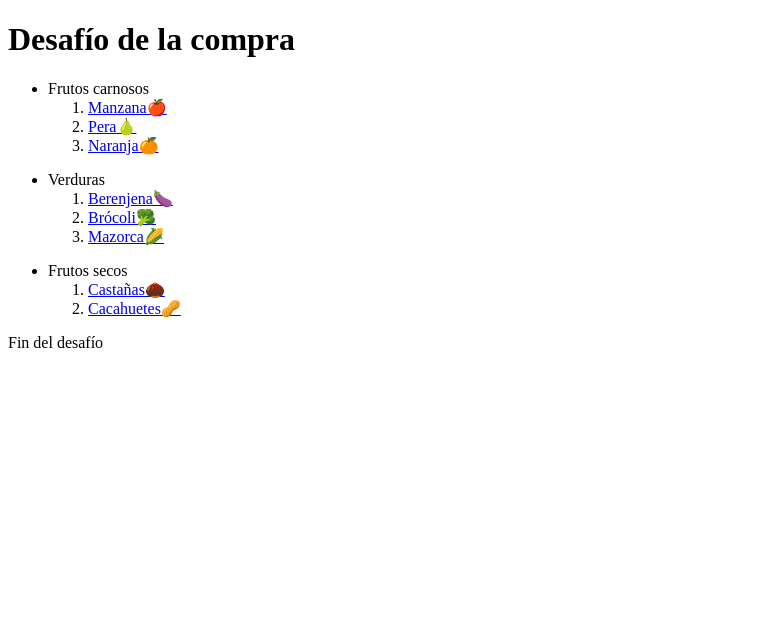
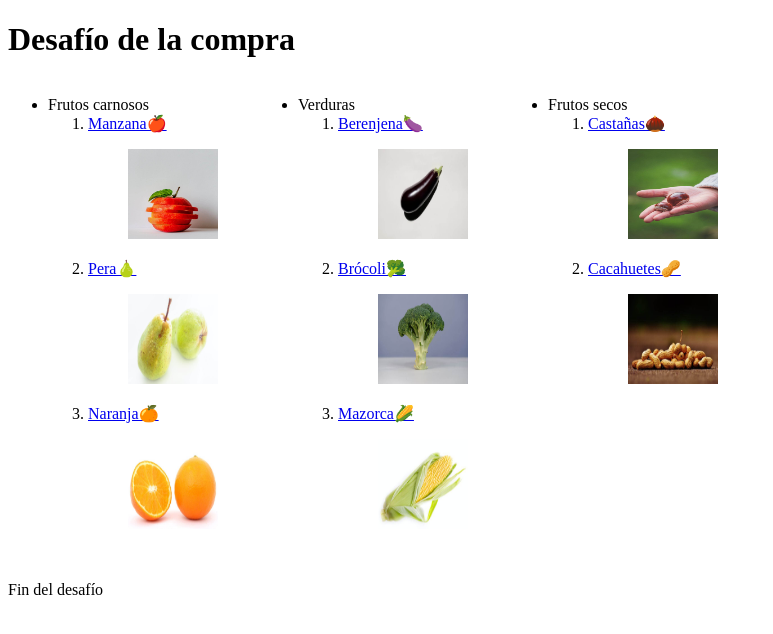
Before and after one commit to Rebbun/HTMLyCSSdefinitivo, a plain HTML site: page claseIndex/list.html in a window 1280 px wide. Shown: the whole page, without its empty margins (0-773 px from the left). Drawn offline with Linux system fonts and the light colour scheme.

Commit message:
Lista de la compra actualizada

```diff
--- a/claseIndex/list.html
+++ b/claseIndex/list.html
@@ -4,6 +4,15 @@
     <meta charset="UTF-8" />
     <meta name="viewport" content="width=device-width, initial-scale=1.0" />
     <title>Lista de la compra</title>
+    <style>
+      nav {
+        display: flex;
+      }
+      img {
+        width: 90px;
+        height: 90px;
+      }
+    </style>
   </head>
   <body>
     <header>
@@ -18,6 +27,9 @@
                 target="_blank"
                 >Manzana🍎</a
               >
+              <figure>
+                <img src="./pics/apple.jpg" alt="Manzana🍎">
+              </figure>
             </li>
             <li>
               <a
@@ -25,6 +37,9 @@
                 target="_blank"
                 >Pera🍐</a
               >
+              <figure>
+                <img src="./pics/pear.jpg" alt="Pera🍐">
+              </figure>
             </li>
             <li>
               <a
@@ -32,6 +47,9 @@
                 target="_blank"
                 >Naranja🍊</a
               >
+              <figure>
+                <img src="./pics/orange.jpg" alt="Naranja🍊">
+              </figure>
             </li>
           </ol>
         </ul>
@@ -44,6 +62,9 @@
                 target="_blank"
                 >Berenjena🍆</a
               >
+              <figure>
+                <img src="./pics/eggplant.jpg" alt="Berenjena🍆">
+              </figure>
             </li>
             <li>
               <a
@@ -51,6 +72,9 @@
                 target="_blank"
                 >Brócoli🥦</a
               >
+              <figure>
+                <img src="./pics/broccoli.jpg" alt="Brócoli🥦">
+              </figure>
             </li>
             <li>
               <a
@@ -58,6 +82,9 @@
                 target="_blank"
                 >Mazorca🌽</a
               >
+              <figure>
+                <img src="./pics/corn.jpg" alt="Mazorca🌽">
+              </figure>
             </li>
           </ol>
         </ul>
@@ -70,6 +97,9 @@
                 target="_blank"
                 >Castañas🌰</a
               >
+              <figure>
+                <img src="./pics/chestnut.jpg" alt="Castañas🌰">
+              </figure>
             </li>
             <li>
               <a
@@ -77,11 +107,14 @@
                 target="_blank"
                 >Cacahuetes🥜</a
               >
+              <figure>
+                <img src="./pics/peanut.jpg" alt="Cacahuetes🥜">
+              </figure>
             </li>
           </ol>
         </ul>
-        <p>Fin del desafío</p>
       </nav>
+      <p>Fin del desafío</p>
     </header>
     <main></main>
     <footer></footer>
```
Also changed, not shown: Imágenes/listaCompraV2.PNG (added), claseIndex/pics/apple.jpg (added), claseIndex/pics/broccoli.jpg (added), claseIndex/pics/chestnut.jpg (added), claseIndex/pics/corn.jpg (added), claseIndex/pics/eggplant.jpg (added), claseIndex/pics/orange.jpg (added), claseIndex/pics/peanut.jpg (added), claseIndex/pics/pear.jpg (added).
